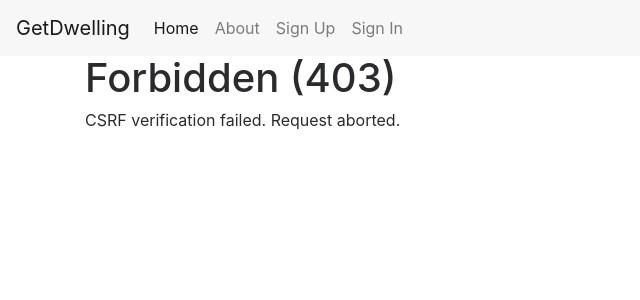
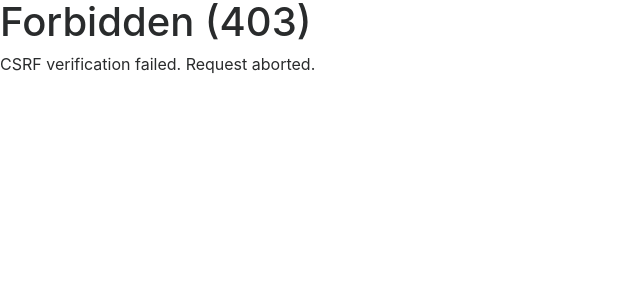
Before and after one commit to mingdongt/Get-Dwelling, a Django app: template getdwelling/templates/403_csrf.html in a window 1280 px wide. Shown: the top 300 px of the page, without its empty margins (0-640 px from the left). Run offline with Django 3.2, Linux system fonts and the light colour scheme; the template is opened without the code that fills it, so the values that code supplies are empty; some libraries are stand-ins or nearby versions.

Commit message:
Rewrite base template.

```diff
--- a/getdwelling/templates/base.html
+++ b/getdwelling/templates/base.html
@@ -26,63 +26,17 @@
 
   </head>
 
+
   <body>
+    {% block main_container %}
+      {% block content %}
+      {% endblock %}
+    {% endblock %}
 
-    <div class="m-b-1">
-      <nav class="navbar navbar-toggleable-md navbar-light bg-faded">
-        <button class="navbar-toggler navbar-toggler-right" type="button" data-toggle="collapse" data-target="#navbarSupportedContent" aria-controls="navbarSupportedContent" aria-expanded="false" aria-label="Toggle navigation">
-          <span class="navbar-toggler-icon"></span>
-        </button>
-        <a class="navbar-brand" href="{% url 'home' %}">GetDwelling</a>
 
-        <div class="collapse navbar-collapse" id="navbarSupportedContent">
-          <ul class="navbar-nav mr-auto">
-            <li class="nav-item active">
-              <a class="nav-link" href="{% url 'home' %}">Home <span class="sr-only">(current)</span></a>
-            </li>
-            <li class="nav-item">
-              <a class="nav-link" href="{% url 'about' %}">About</a>
-            </li>
-            {% if request.user.is_authenticated %}
-              <li class="nav-item">
-                {# URL provided by django-allauth/account/urls.py #}
-                <a class="nav-link" href="{% url 'users:detail' request.user.username  %}">{% trans "My Profile" %}</a>
-              </li>
-              <li class="nav-item">
-                {# URL provided by django-allauth/account/urls.py #}
-                <a class="nav-link" href="{% url 'account_logout' %}">{% trans "Sign Out" %}</a>
-              </li>
-            {% else %}
-              <li class="nav-item">
-                {# URL provided by django-allauth/account/urls.py #}
-                <a id="sign-up-link" class="nav-link" href="{% url 'account_signup' %}">{% trans "Sign Up" %}</a>
-              </li>
-              <li class="nav-item">
-                {# URL provided by django-allauth/account/urls.py #}
-                <a id="log-in-link" class="nav-link" href="{% url 'account_login' %}">{% trans "Sign In" %}</a>
-              </li>
-            {% endif %}
-          </ul>
-        </div>
-      </nav>
 
-    </div>
 
-    <div class="container">
 
-      {% if messages %}
-          {% for message in messages %}
-              <div class="alert {% if message.tags %}alert-{{ message.tags }}{% endif %}">{{ message }}</div>
-          {% endfor %}
-      {% endif %}
-
-      {% block content %}
-        <p>Use this document as a way to quick start any new project.</p>
-      {% endblock content %}
-
-    </div> <!-- /container -->
-
-    {% block modal %}{% endblock modal %}
 
     <!-- Le javascript
     ================================================== -->
```
